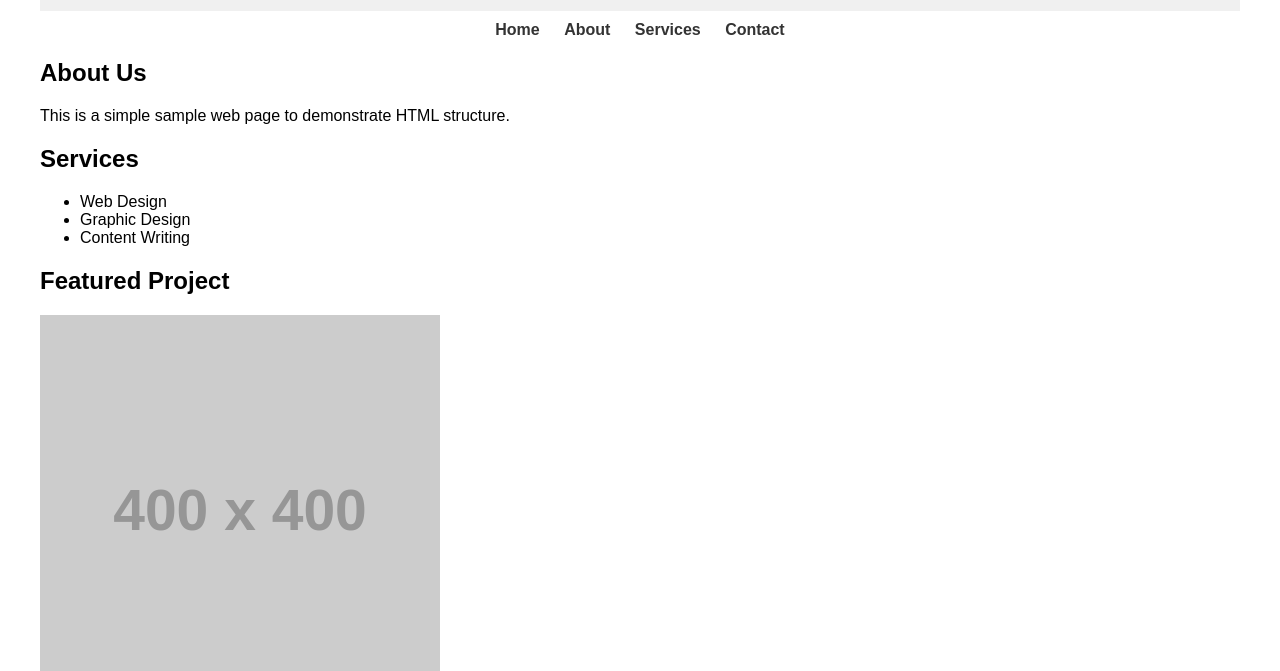
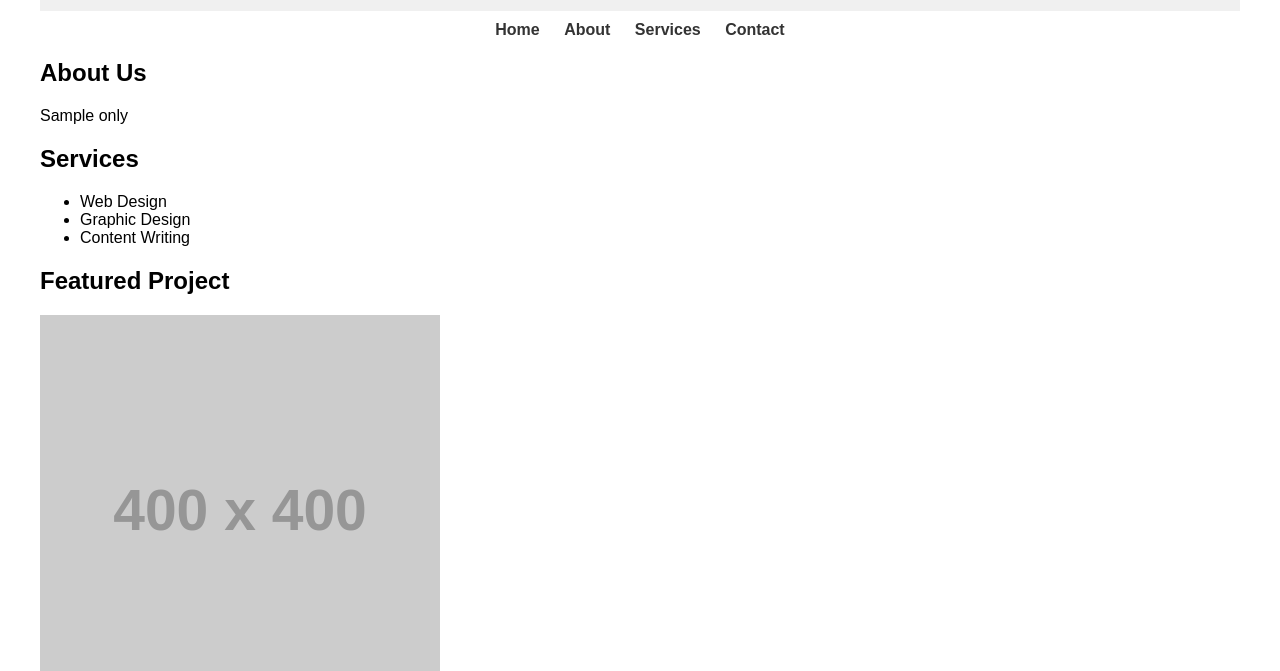
Before and after one commit to raayj23/Webpage, a plain HTML site: page index.html in a window 1280 px wide. Shown: the part 129-800 px from the top of the page. Drawn offline with Linux system fonts and the light colour scheme; placeholder pictures from the web are drawn by us.

Commit message:
Second Commit

```diff
--- a/index.html
+++ b/index.html
@@ -22,7 +22,7 @@
     <main>
         <section>
             <h2>About Us</h2>
-            <p>This is a simple sample web page to demonstrate HTML structure.</p>
+            <p>Sample only</p>
         </section>
 
         <section>
```
